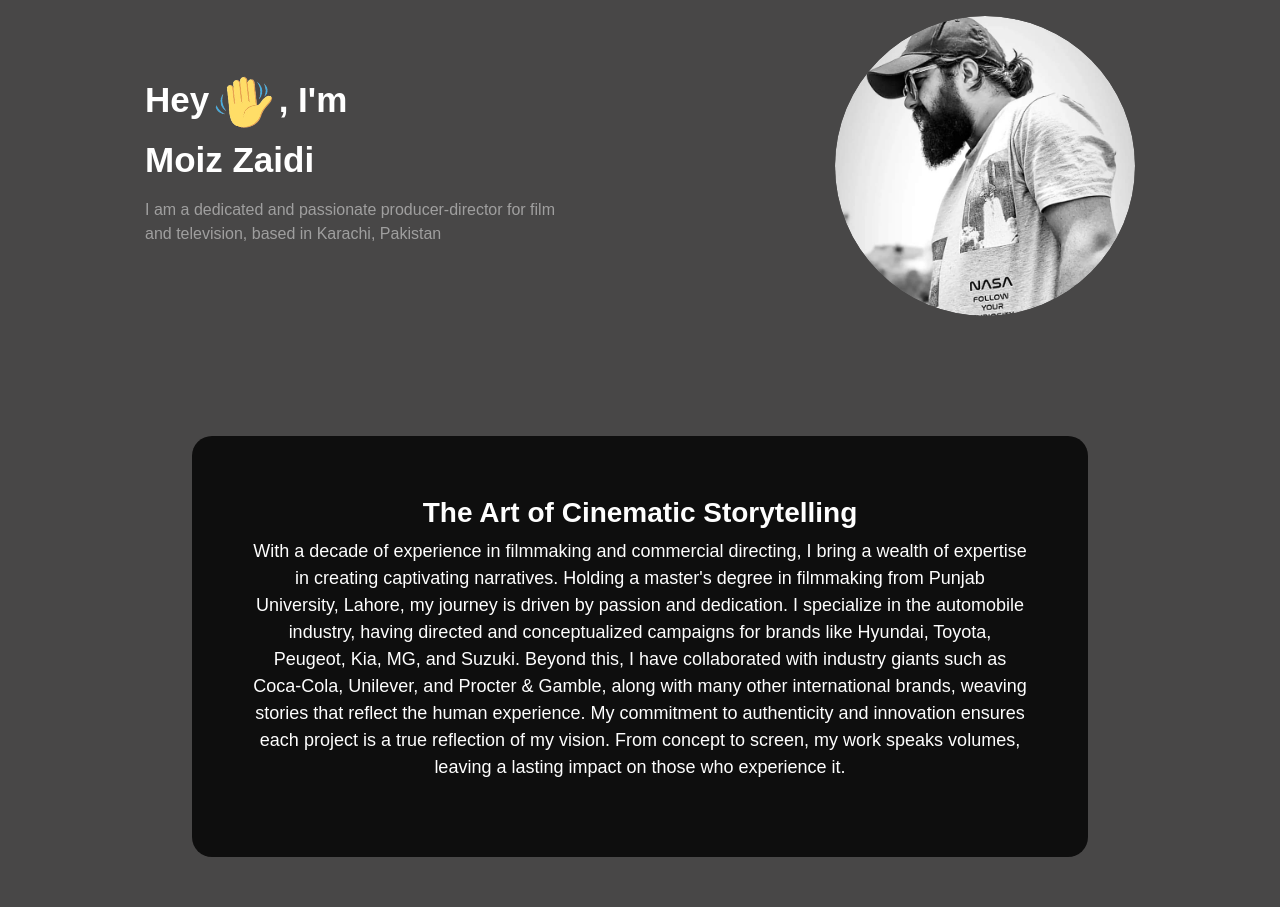
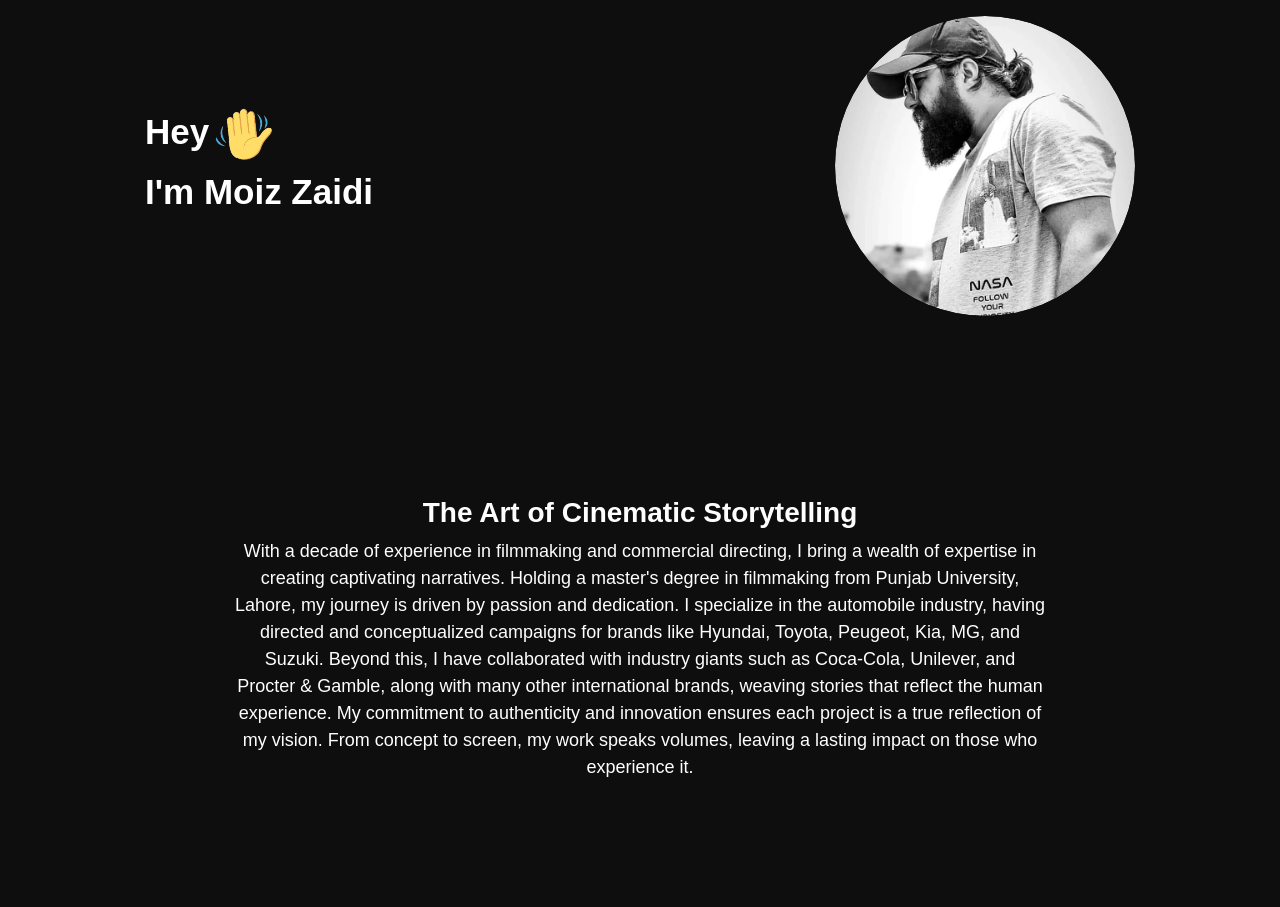
Before and after one commit to shabeehhaider/Portfolio-Moiz, a Vue app: page / in a window 1280 px wide. Shown: the part 5734-6641 px from the top of the page. Built offline with nearby package versions, Linux system fonts and the light colour scheme; what @splidejs/vue-splide, quasar would draw is missing.

Commit message:
fixes for home page

```diff
--- a/src/components/BrandsSlider.vue
+++ b/src/components/BrandsSlider.vue
@@ -133,7 +133,7 @@
 <style lang="scss" scoped>
 .brands {
   background: #0e0e0e;
-  padding: 60px 0px;
+  padding: 150px 0px;
   position: relative;
   margin-top: -20px;
   border-top-left-radius: 20px;
--- a/src/components/Footer.vue
+++ b/src/components/Footer.vue
@@ -59,7 +59,14 @@
   justify-content: center;
   gap: 20px;
   border-top: 1px solid #ffffff;
-  flex-wrap: wrap; /* Allow items to wrap */
+  flex-wrap: wrap;
+  background: #0e0e0e;
+
+  div{
+    background: #787978;
+    padding: 10px;
+    border-radius: 50%;
+  }
 
   a {
     display: flex;
--- a/src/components/HeroSection.vue
+++ b/src/components/HeroSection.vue
@@ -4,8 +4,7 @@
 <template>
   <section class="hero">
     <div class="hero-content col-6">
-        <h1>Hey <img class="hand" src="../assets/hand.png" alt="hand" /> , I'm <br> Moiz Zaidi</h1>
-        <p>I am a dedicated and passionate producer-director for film and television, based in Karachi, Pakistan</p>
+        <h1>Hey <img class="hand" src="../assets/hand.png" alt="hand" /> <br>I'm Moiz Zaidi</h1>
     </div>
     <div class="profile-img col-6">
         <img class="profile" src="../assets/moiz.jpeg" alt="Moiz Zaidi" />
@@ -15,7 +14,7 @@
 
 <style lang="scss" scoped>
 .hero {
-  background: #484747;
+  background: #0e0e0e;
   height: 500px;
   display: flex;
   align-items: center;
--- a/src/components/Introduction.vue
+++ b/src/components/Introduction.vue
@@ -1,6 +1,6 @@
 <template>
-<section class="container intro">
-  <div class="">
+<section class="container-fluid intro">
+  <div class="intro-body">
     <h1>
       The Art of Cinematic Storytelling
     </h1>
@@ -23,14 +23,16 @@
 </template>
 <script setup>
 </script>
-<style scoped>
+<style lang="scss" scoped>
 .intro {
   padding: 60px;
   background: #0e0e0e;
-  margin: 90px auto;
-  border-radius: 20px;
   text-align: center;
-  width: 70%;
+
+  .intro-body{
+    width: 70%;
+    margin: 90px auto;
+  }
 
   @media (max-width: 1024px) {
     padding: 50px;
--- a/src/components/MyWorkHome.vue
+++ b/src/components/MyWorkHome.vue
@@ -109,7 +109,7 @@
 
 <style lang="scss" scoped>
 .work {
-  background: #17241e;
+  background: #0e0e0e;
   padding: 60px 0px;
   position: relative;
   margin-top: -20px;
--- a/src/components/WhatIDo.vue
+++ b/src/components/WhatIDo.vue
@@ -50,14 +50,14 @@
 </script>
 <style lang="scss" scoped>
 .about {
-  background-color: #484747;
+  background-color: #0e0e0e;
   position: relative;
   margin-top: -20px;
   border-top-left-radius: 20px;
   border-top-right-radius: 20px;
 
   .container {
-    padding: 50px;
+    padding: 150px 50px;
     text-align: center;
 
     .what-i-do {
@@ -92,7 +92,7 @@
       gap: 20px;
 
       .box {
-        width: 500px;
+        width: 49%;
         height: 300px;
         background: linear-gradient(108.44deg, rgba(255, 255, 255, 0.1) 20.99%, rgba(255, 255, 255, 0.025) 84.05%);
         display: flex;
```
